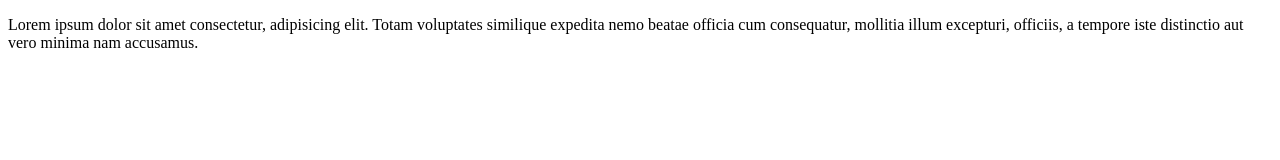
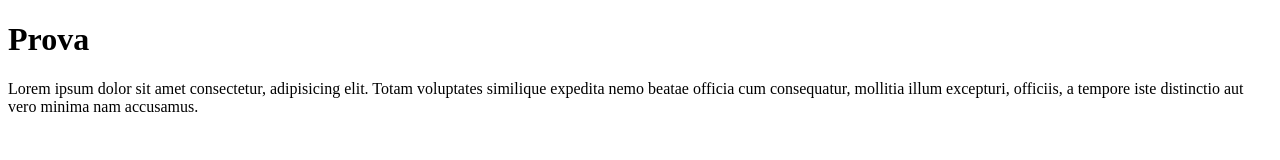
Before and after one commit to fdeluca85/primo_test, a plain HTML site: page index.html in a window 1280 px wide. Drawn offline with Linux system fonts and the light colour scheme.

Commit message:
titolo h1

```diff
--- a/index.html
+++ b/index.html
@@ -7,6 +7,7 @@
     <title>Primo TestS</title>
 </head>
 <body>
+    <h1>Prova</h1>
     <p>Lorem ipsum dolor sit amet consectetur, adipisicing elit. Totam voluptates similique expedita nemo beatae officia cum consequatur, mollitia illum excepturi, officiis, a tempore iste distinctio aut vero minima nam accusamus.</p>
 </body>
 </html>
```
